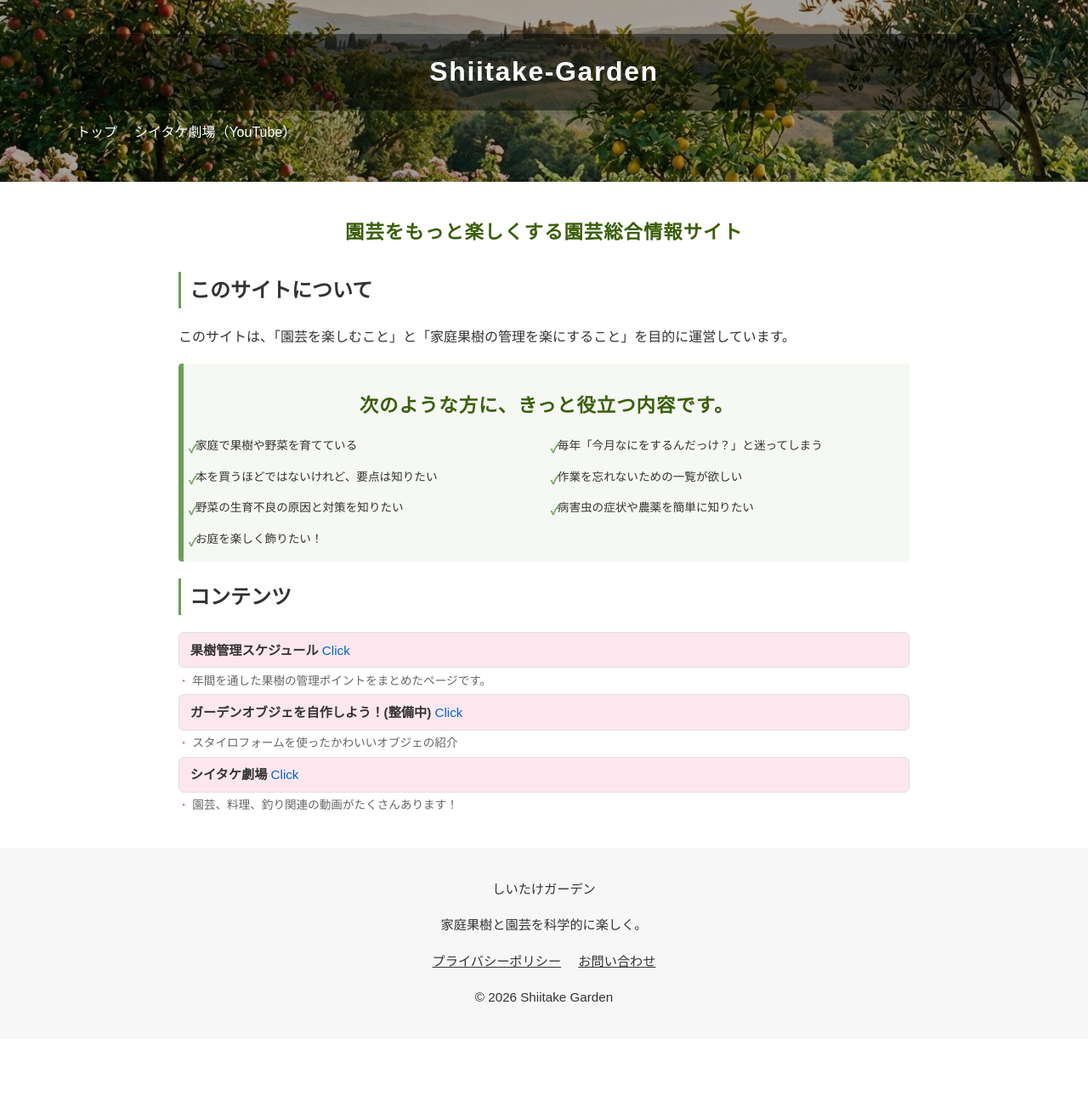
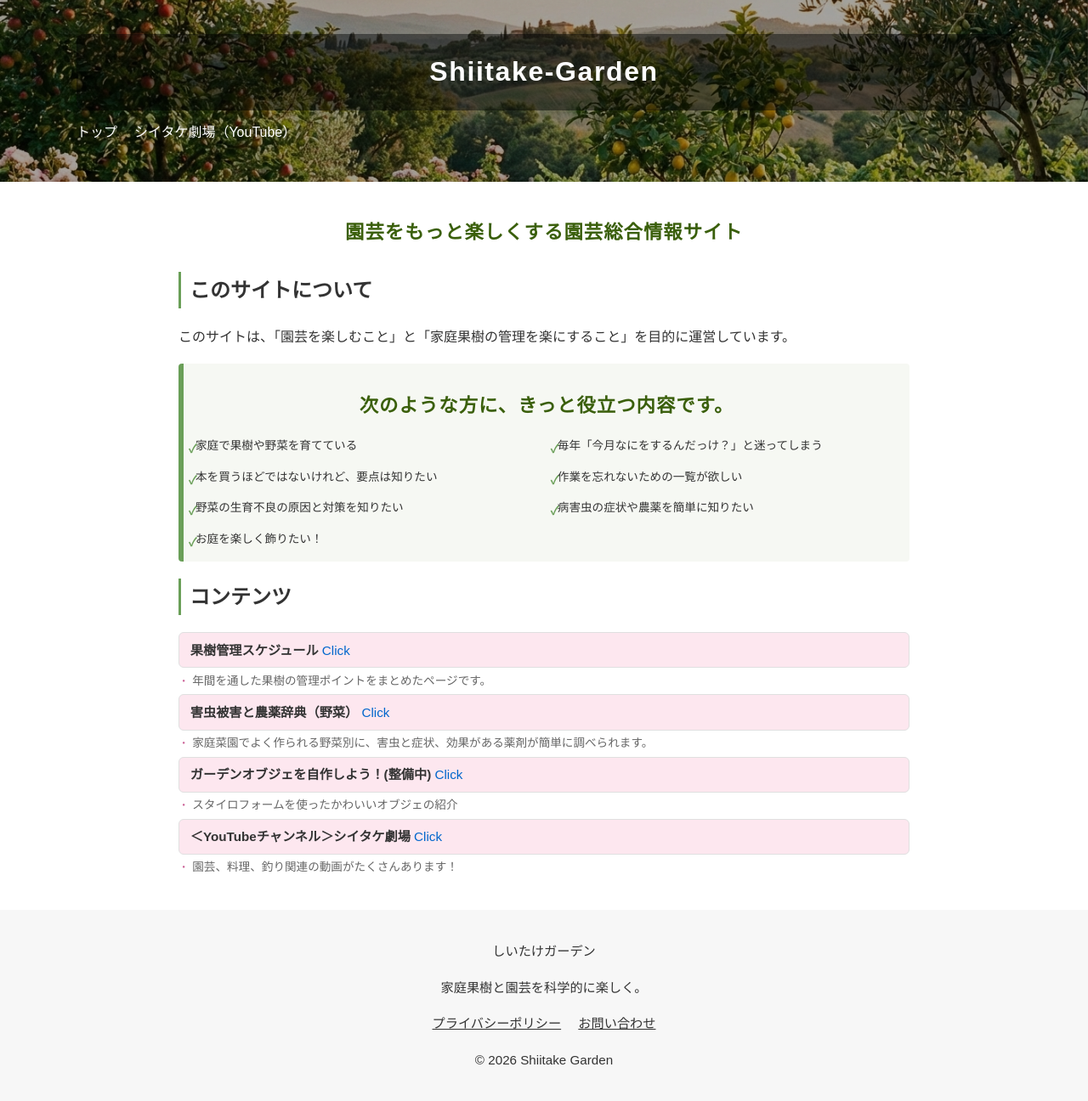
Before and after one commit to shiitake-garden/shiitake-garden.github.io, a Jekyll site: the page built from index.html, in a window 1280 px wide. Shown: the whole page at 85% size. Built offline with Jekyll 4.4.1, drawn with Linux system fonts in a browser that asks for light colours; before the commit the page ends 1223 px from its top, so only the background shows below that.

Commit message:
Update index.html

```diff
--- a/index.html
+++ b/index.html
@@ -31,9 +31,11 @@ title: 園芸データ検索
   <ul class="content-list">
     <li><a href="/plant-care"><strong>果樹管理スケジュール </strong><span>Click</span></a></li>
     <p class="item-desc">年間を通した果樹の管理ポイントをまとめたページです。</p>
+    <li><a href="./pest.html"><strong>害虫被害と農薬辞典（野菜） </strong><span>Click</span></a></li>
+    <p class="item-desc">家庭菜園でよく作られる野菜別に、害虫と症状、効果がある薬剤が簡単に調べられます。</p>
     <li><a href="/plant-care"><strong>ガーデンオブジェを自作しよう！(整備中) </strong><span>Click</span></a></li>
     <p class="item-desc">スタイロフォームを使ったかわいいオブジェの紹介</p>
-    <li><a href="https://www.youtube.com/channel/UCrtw70zncgFarJrSXo7ztjg"><strong>シイタケ劇場 </strong><span>Click</span></a></li>
+    <li><a href="https://www.youtube.com/channel/UCrtw70zncgFarJrSXo7ztjg"><strong>＜YouTubeチャンネル＞シイタケ劇場 </strong><span>Click</span></a></li>
     <p class="item-desc">園芸、料理、釣り関連の動画がたくさんあります！</p>
   </ul>
 
```
